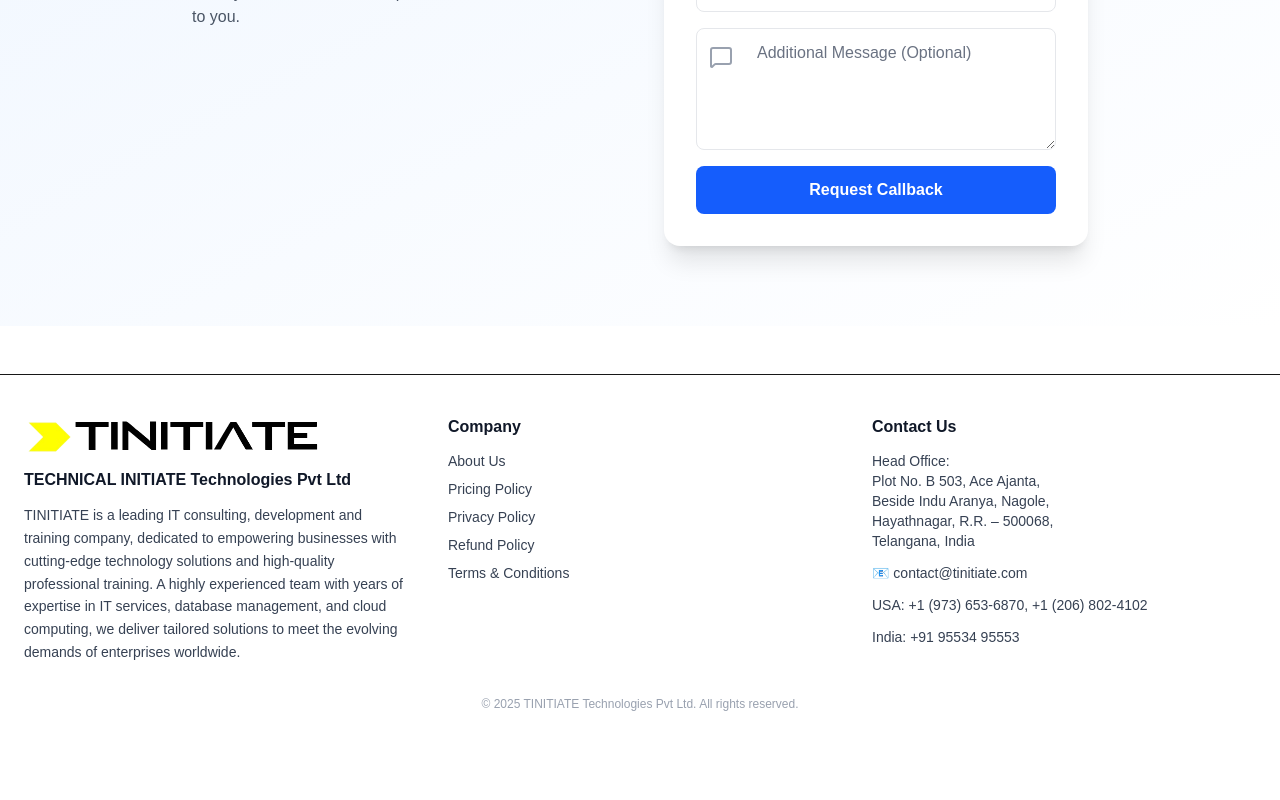
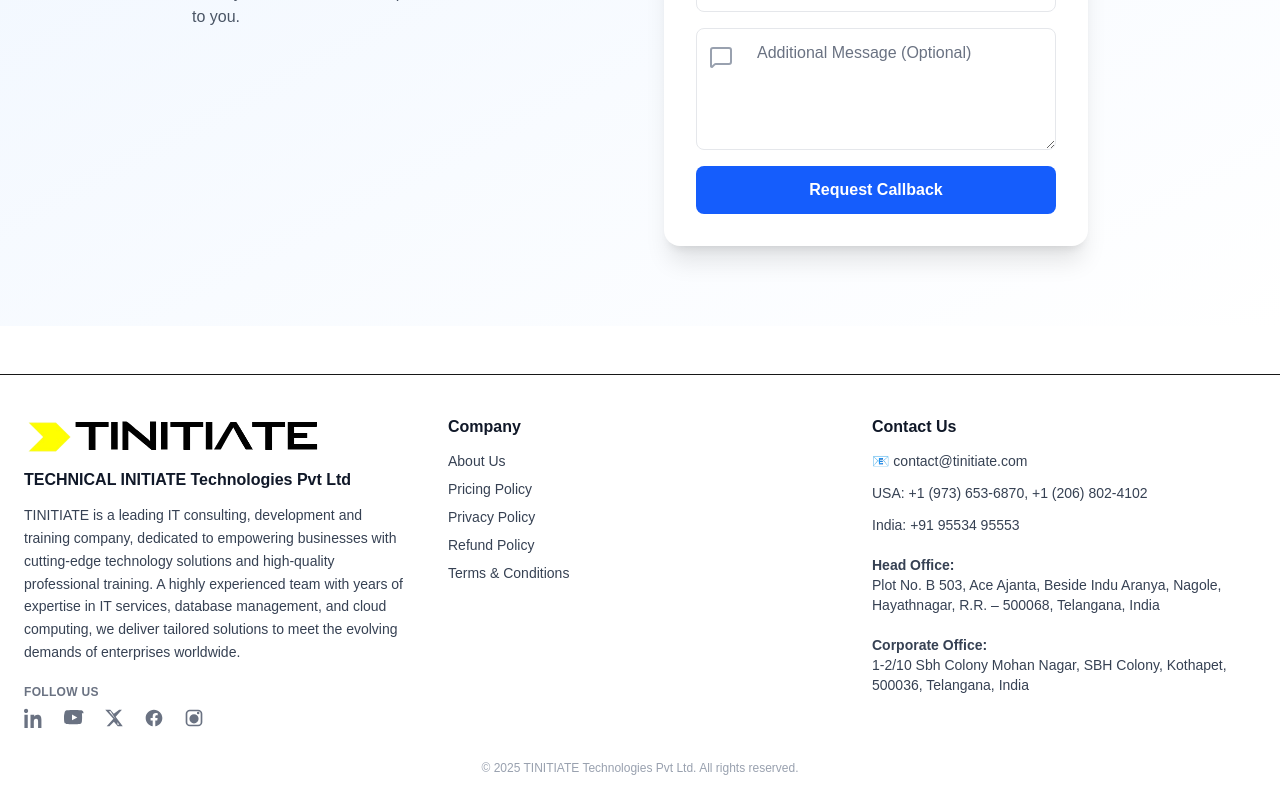
Before and after one commit to tinitiateprime/tinitiate_com, a Next.js app: page /request-callback in a window 1280 px wide. Shown: the part 404-1204 px from the top of the page. Before the commit the page ends 1140 px from the top, so only its background shows below. Built offline with nearby package versions, Linux system fonts and the light colour scheme.

Commit message:
home page update

```diff
--- a/public/__forms.html
+++ b/public/__forms.html
@@ -14,6 +14,7 @@
     <input type="text" name="name" />
     <input type="email" name="email" />
     <input type="tel" name="phone" />
+    <input type="text" name="course" />
     <input type="text" name="preferredTime" />
     <textarea name="message"></textarea>
   </form>
--- a/src/app/components/footer.js
+++ b/src/app/components/footer.js
@@ -1,7 +1,7 @@
 "use client"
 
 import Link from 'next/link'
-
+import { Mail, Phone, MapPin, Clock } from "lucide-react";
 export default function Footer() {
   return (
     <footer className="bg-white border-t pt-10 pb-6 mt-12">
@@ -25,7 +25,129 @@
 
 
           </p>
+         {/* Social media */}
+          <div className="mt-5">
+            <h5 className="text-xs font-semibold uppercase tracking-wide text-gray-500">
+              Follow us
+            </h5>
+            <div className="mt-2 flex items-center gap-5">
+              {/* LinkedIn */}
+              <a
+                href="https://www.linkedin.com/company/tinitiate/" // ← replace
+                target="_blank"
+                rel="noopener noreferrer"
+                aria-label="TINITIATE on LinkedIn"
+                className="text-gray-500 hover:text-[#0A66C2] transition"
+                title="LinkedIn"
+              >
+                <svg
+                  viewBox="0 0 24 24"
+                  className="w-5 h-5"
+                  fill="currentColor"
+                  aria-hidden="true"
+                >
+                  <path d="M4.98 3.5C4.98 4.88 3.86 6 2.5 6S0 4.88 0 3.5 1.12 1 2.5 1s2.48 1.12 2.48 2.5zM.5 8h4V24h-4V8zM8.5 8h3.8v2.2h.05c.53-1 1.83-2.2 3.77-2.2 4.03 0 4.78 2.65 4.78 6.1V24h-4v-7.1c0-1.7-.03-3.88-2.37-3.88-2.38 0-2.74 1.86-2.74 3.76V24h-4V8z" />
+                </svg>
+              </a>
+
+              {/* YouTube */}
+              <a
+                href="https://www.youtube.com/@tinitiate" // ← replace
+                target="_blank"
+                rel="noopener noreferrer"
+                aria-label="TINITIATE on YouTube"
+                className="text-gray-500 hover:text-red-600 transition"
+                title="YouTube"
+              >
+                <svg
+                  viewBox="0 0 24 24"
+                  className="w-5 h-5"
+                  fill="currentColor"
+                  aria-hidden="true"
+                >
+                  <path d="M23.5 6.2s-.2-1.7-.8-2.4c-.8-.8-1.6-.8-2-1C17.6 2.4 12 2.4 12 2.4h0s-5.6 0-8.6.4c-.4.1-1.3.1-2 1-.6.7-.8 2.4-.8 2.4S0 8.2 0 10.2v1.6c0 2 .2 4 .2 4s.2 1.7.8 2.4c.8.8 1.8.8 2.2.9 1.6.2 6.8.4 6.8.4s5.6 0 8.6-.4c.4-.1 1.3-.1 2.1-.9.6-.7.8-2.4.8-2.4s.2-2 .2-4V10.2c0-2-.2-4-.2-4zM9.6 14.8V7.9l6.4 3.5-6.4 3.4z" />
+                </svg>
+              </a>
+
+              {/* X (Twitter) */}
+              <a
+                href="https://x.com/tinitiateprime/" // ← replace
+                target="_blank"
+                rel="noopener noreferrer"
+                aria-label="TINITIATE on X"
+                className="text-gray-500 hover:text-black transition"
+                title="X"
+              >
+                <svg
+                  viewBox="0 0 24 24"
+                  className="w-5 h-5"
+                  fill="currentColor"
+                  aria-hidden="true"
+                >
+                  <path d="M18.244 2H21.5l-7.51 8.57L22.5 22h-5.97l-4.67-5.51L6.5 22H3.244l8.04-9.17L1.5 2h6.09l4.22 5.02L18.244 2Zm-2.1 18h2.07L7.93 4H5.79l10.354 12.02Z" />
+                </svg>
+              </a>
+
+              {/* Facebook */}
+              <a
+                href="https://www.facebook.com/tinitiateprime" // ← replace
+                target="_blank"
+                rel="noopener noreferrer"
+                aria-label="TINITIATE on Facebook"
+                className="text-gray-500 hover:text-[#0866FF] transition"
+                title="Facebook"
+              >
+                <svg
+                  viewBox="0 0 24 24"
+                  className="w-5 h-5"
+                  fill="currentColor"
+                  aria-hidden="true"
+                >
+                  <path d="M22 12.07C22 6.48 17.52 2 11.93 2S2 6.48 2 12.07C2 17.1 5.66 21.24 10.44 22v-7.03H7.9v-2.9h2.54V9.84c0-2.5 1.49-3.88 3.77-3.88 1.09 0 2.24.2 2.24.2v2.46h-1.26c-1.24 0-1.63.77-1.63 1.56v1.88h2.78l-.44 2.9h-2.34V22C18.34 21.24 22 17.1 22 12.07z" />
+                </svg>
+              </a>
+
+              {/* Instagram */}
+              <a
+                href="https://www.instagram.com/tinitiateprime/" // ← replace
+                target="_blank"
+                rel="noopener noreferrer"
+                aria-label="TINITIATE on Instagram"
+                className="text-gray-500 hover:text-[#C13584] transition"
+                title="Instagram"
+              >
+                <svg
+                  viewBox="0 0 24 24"
+                  className="w-5 h-5"
+                  fill="currentColor"
+                  aria-hidden="true"
+                >
+                  <path d="M7 2h10a5 5 0 0 1 5 5v10a5 5 0 0 1-5 5H7a5 5 0 0 1-5-5V7a5 5 0 0 1 5-5zm0 2a3 3 0 0 0-3 3v10a3 3 0 0 0 3 3h10a3 3 0 0 0 3-3V7a3 3 0 0 0-3-3H7zm5 3.5a5.5 5.5 0 1 1 0 11.001 5.5 5.5 0 0 1 0-11zM18.5 6a1.5 1.5 0 1 1-3.001.001A1.5 1.5 0 0 1 18.5 6z" />
+                </svg>
+              </a>
+
+              {/* GitHub (optional, if you share code) */}
+              {/* <a
+                href="https://github.com/tinitiate" // ← replace or remove
+                target="_blank"
+                rel="noopener noreferrer"
+                aria-label="TINITIATE on GitHub"
+                className="text-gray-500 hover:text-gray-900 transition"
+                title="GitHub"
+              >
+                <svg
+                  viewBox="0 0 24 24"
+                  className="w-5 h-5"
+                  fill="currentColor"
+                  aria-hidden="true"
+                >
+                  <path d="M12 .5C5.73.5.98 5.24.98 11.5c0 4.85 3.15 8.96 7.51 10.41.55.1.75-.24.75-.53v-1.86c-3.05.66-3.69-1.3-3.69-1.3-.5-1.26-1.22-1.6-1.22-1.6-.99-.67.08-.66.08-.66 1.1.08 1.68 1.13 1.68 1.13.98 1.68 2.57 1.19 3.2.9.1-.71.39-1.19.71-1.46-2.43-.28-4.98-1.21-4.98-5.37 0-1.19.43-2.16 1.13-2.92-.11-.28-.49-1.42.11-2.95 0 0 .92-.29 3.01 1.12.88-.24 1.82-.36 2.76-.36.94 0 1.88.12 2.76.36 2.09-1.41 3.01-1.12 3.01-1.12.6 1.53.22 2.67.11 2.95.7.76 1.13 1.73 1.13 2.92 0 4.17-2.56 5.09-5 5.36.4.35.76 1.03.76 2.08v3.09c0 .29.19.64.76.53 4.36-1.45 7.51-5.56 7.51-10.41C23.02 5.24 18.27.5 12 .5z" />
+                </svg>
+              </a> */}
             </div>
+          </div>
+        </div>
+
 
         {/* Company Links */}
         <div>
@@ -52,25 +174,59 @@
         {/* Contact Info */}
   <div>
   <h4 className="text-base font-semibold text-gray-900 mb-3">Contact Us</h4>
-          <address className="not-italic space-y-3">
+
+  {/* Contact details first */}
+  <div className="not-italic space-y-3">
     <div>
-              <span className="font-medium">Head Office:</span><br />
-              Plot No. B 503, Ace Ajanta,<br />
-              Beside Indu Aranya, Nagole,<br />
-              Hayathnagar, R.R. – 500068,<br />
+      📧{" "}
+      <a
+        href="mailto:contact@tinitiate.com"
+        className="hover:text-blue-600 transition"
+      >
+        contact@tinitiate.com
+      </a>
+    </div>
+
+    <div>
+      <span className="font-medium">USA:</span>{" "}
+      <a href="tel:+19736536870" className="hover:text-blue-600 transition">
+        +1 (973) 653-6870
+      </a>
+      {", "}
+      <a href="tel:+12068024102" className="hover:text-blue-600 transition">
+        +1 (206) 802-4102
+      </a>
+    </div>
+
+    <div>
+      <span className="font-medium">India:</span>{" "}
+      <a href="tel:+919553495553" className="hover:text-blue-600 transition">
+        +91 95534 95553
+      </a>
+    </div>
+
+    {/* Address after contact details */}
+    <address className="not-italic space-y-2 pt-2">
+      <div>
+        <span className="font-semibold">Head Office:</span>
+        <br />
+        Plot No. B 503, Ace Ajanta,
+        Beside Indu Aranya, Nagole,
+        Hayathnagar, R.R. – 500068,
         Telangana, India
       </div>
+    </address>
+        <address className="not-italic space-y-2 pt-2">
       <div>
-              📧 <a href="mailto:contact@tinitiate.com" className="hover:text-blue-600 transition">contact@tinitiate.com</a>
-            </div>
-            <div>
-              <span className="font-medium">USA:</span> +1 (973) 653-6870, +1 (206) 802-4102
-            </div>
-            <div>
-              <span className="font-medium">India:</span> +91 95534 95553
+        <span className="font-semibold">Corporate Office:</span>
+        <br />
+       1-2/10 Sbh Colony Mohan Nagar, SBH Colony,
+       Kothapet, 500036, Telangana, India
       </div>
     </address>
   </div>
+</div>
+
       </div>
 
       <div className="mt-8 text-center text-xs text-gray-400">
```
Also changed, not shown: src/app/page.js (+34 -8 lines), src/app/request-callback/page.js (+35 -7 lines). Lines whose indentation alone changed are shown as unchanged.
